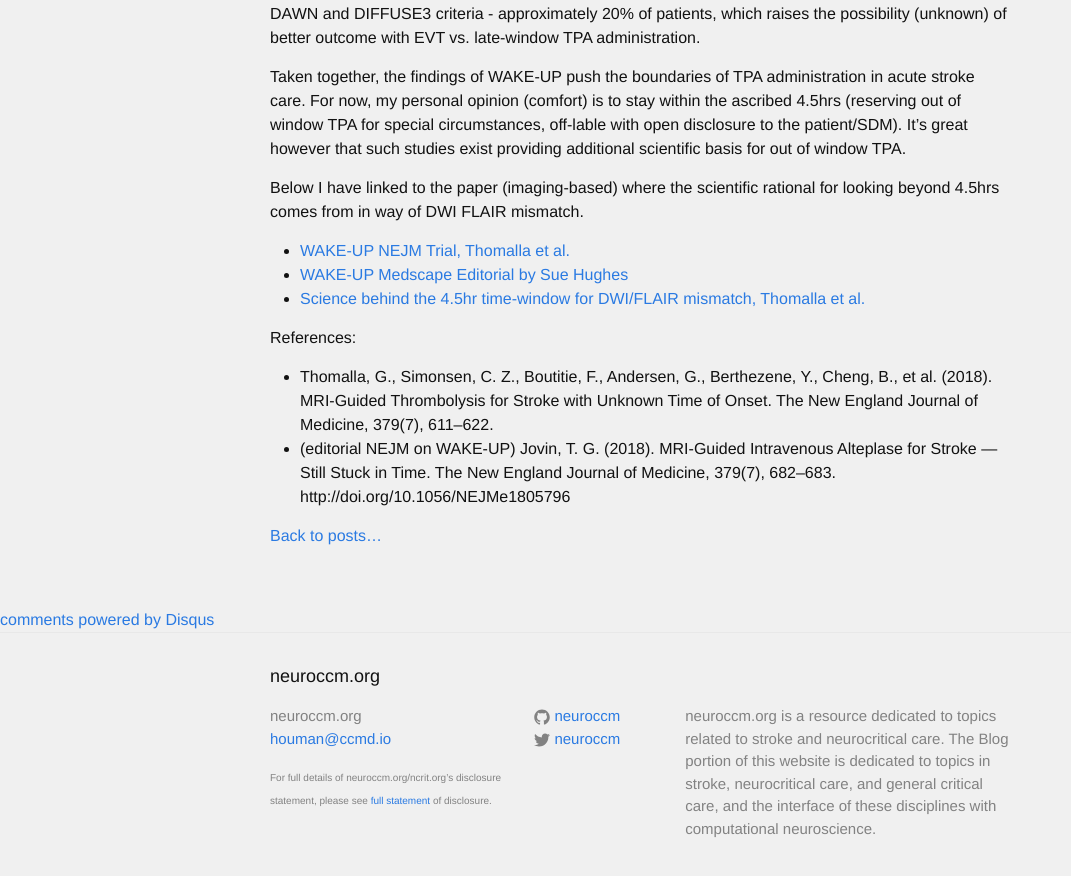
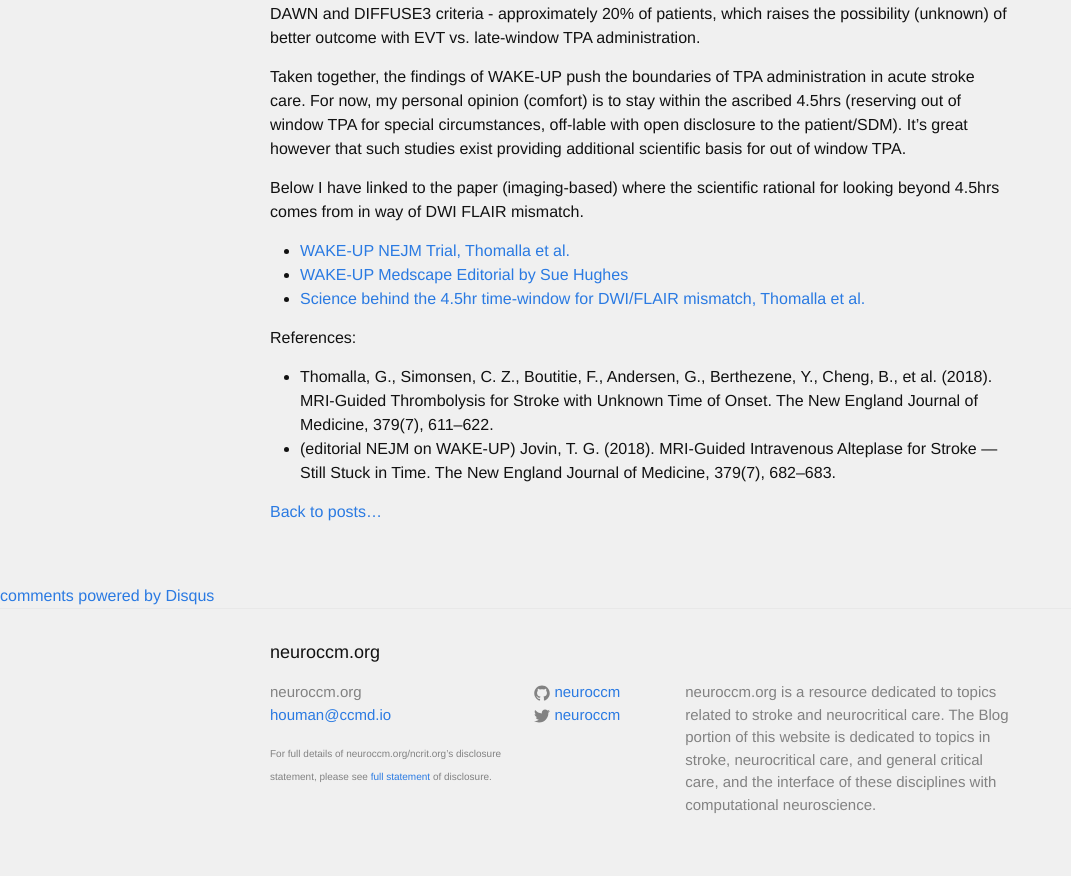
Before and after one commit to neuroccm/neuroccm.github.io, a Jekyll site: the page built from _posts/2018-09-01-WAKE_UP.md, in a window 1280 px wide and 900 px high, scrolled down 946 px. Shown: the top 876 px of the window, without its empty margins (0-1071 px from the left). Built offline with Jekyll 4.4.1, drawn with Linux system fonts in a browser that asks for light colours; comment, search, counter and statistics services are not loaded; some of the changed lines change nothing that is shown.

Commit message:
revision of website 36
revision of website 36

```diff
--- a/_posts/2018-09-01-WAKE_UP.md
+++ b/_posts/2018-09-01-WAKE_UP.md
@@ -32,7 +32,7 @@ Below I have linked to the paper (imaging-based) where the scientific rational f
 
 References:
 * Thomalla, G., Simonsen, C. Z., Boutitie, F., Andersen, G., Berthezene, Y., Cheng, B., et al. (2018). MRI-Guided Thrombolysis for Stroke with Unknown Time of Onset. The New England Journal of Medicine, 379(7), 611–622.
-* (editorial NEJM on WAKE-UP) Jovin, T. G. (2018). MRI-Guided Intravenous Alteplase for Stroke — Still Stuck in Time. The New England Journal of Medicine, 379(7), 682–683. http://doi.org/10.1056/NEJMe1805796
+* (editorial NEJM on WAKE-UP) Jovin, T. G. (2018). MRI-Guided Intravenous Alteplase for Stroke — Still Stuck in Time. The New England Journal of Medicine, 379(7), 682–683.
 
 
 [Back to posts...](/posts/index.html)
```
